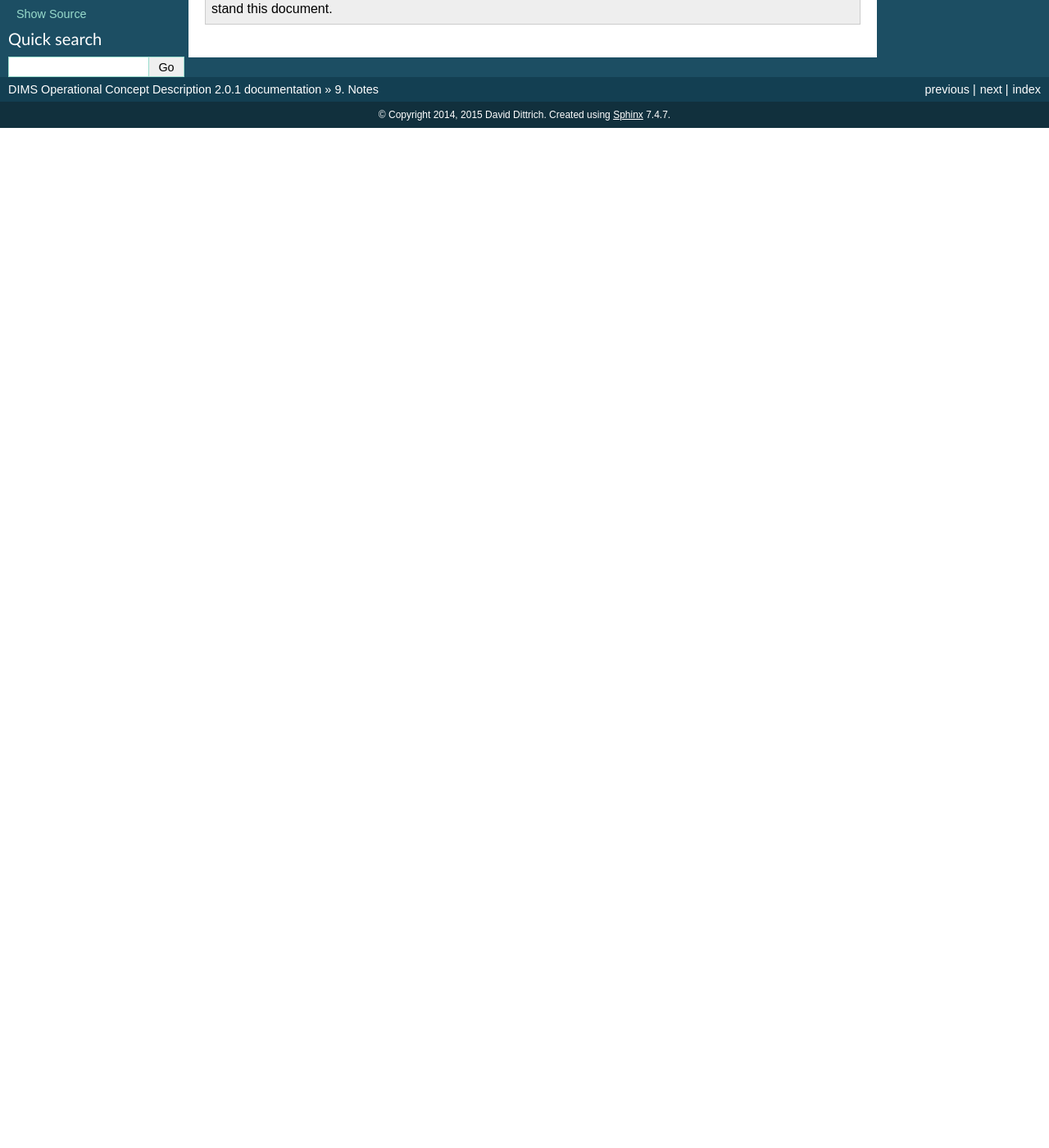
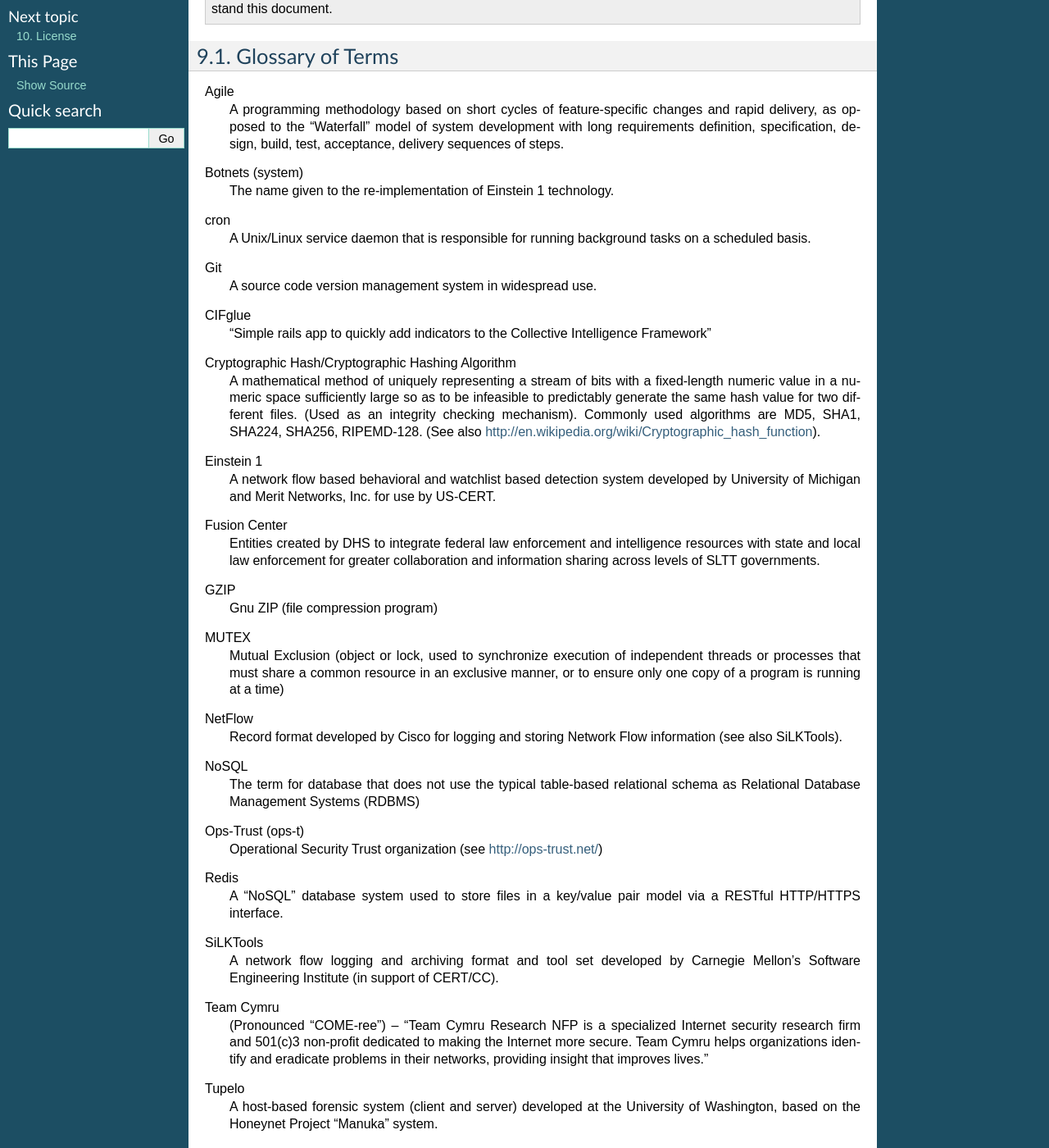
Before and after one commit to uw-dims/dims-ocd, a Sphinx documentation site: the page built from source/notes.rst, in a window 1280 px wide and 1400 px high, scrolled down 192 px. Shown: the whole window at 82% size. Built offline with Sphinx 7.4.7, drawn with Linux system fonts in a browser that asks for light colours; before the commit the page ends 900 px from its top, so only the background shows below that; some of the changed text lies outside the part shown.

Commit message:
Add glossary and acronym list

```diff
--- a/source/notes.rst
+++ b/source/notes.rst
@@ -10,3 +10,241 @@
    rationale). This section shall include an alphabetical listing of all
    acronyms, abbreviations, and their meanings as used in this document and a
    list of any terms and definitions needed to understand this document.
+
+.. _glossary:
+
+Glossary of Terms
+-----------------
+
+.. glossary::
+
+Agile
+    A programming methodology based on short cycles of feature-specific changes
+    and rapid delivery, as opposed to the “Waterfall” model of system
+    development with long requirements definition, specification, design,
+    build, test, acceptance, delivery sequences of steps.
+
+Botnets (system)
+    The name given to the re-implementation of Einstein 1 technology.
+
+cron
+    A Unix/Linux service daemon that is responsible for running background tasks on a scheduled basis.
+
+Git
+    A source code version management system in widespread use.
+
+CIFglue
+    "Simple rails app to quickly add indicators to the Collective Intelligence Framework"
+
+Cryptographic Hash/Cryptographic Hashing Algorithm
+    A mathematical method of uniquely representing a stream of bits with a
+    fixed-length numeric value in a numeric space sufficiently large so as to
+    be infeasible to predictably generate the same hash value for two different
+    files. (Used as an integrity checking mechanism). Commonly used algorithms
+    are MD5, SHA1, SHA224, SHA256, RIPEMD-128. (See also
+    http://en.wikipedia.org/wiki/Cryptographic_hash_function).
+
+Einstein 1
+    A network flow based behavioral and watchlist based detection system
+    developed by University of Michigan and Merit Networks, Inc. for use by
+    US-CERT.
+
+Fusion Center
+    Entities created by DHS to integrate federal law enforcement and
+    intelligence resources with state and local law enforcement for greater
+    collaboration and information sharing across levels of SLTT governments.
+
+GZIP
+    Gnu ZIP (file compression program)
+
+MUTEX
+    Mutual Exclusion (object or lock, used to synchronize execution of
+    independent threads or processes that must share a common resource in an
+    exclusive manner, or to ensure only one copy of a program is running at a
+    time)
+
+NetFlow
+    Record format developed by Cisco for logging and storing Network Flow
+    information (see also SiLKTools).
+
+NoSQL
+    The term for database that does not use the typical table-based relational
+    schema as Relational Database Management Systems (RDBMS)
+
+Ops-Trust (ops-t)
+    Operational Security Trust organization (see http://ops-trust.net/)
+
+Redis
+    A "NoSQL" database system used to store files in a key/value pair model via
+    a RESTful HTTP/HTTPS interface.
+
+SiLKTools
+    A network flow logging and archiving format and tool set developed by
+    Carnegie Mellon’s Software Engineering Institute (in support of CERT/CC).
+
+Team Cymru
+    (Pronounced "COME-ree") – "Team Cymru Research NFP is a specialized
+    Internet security research firm and 501(c)3 non-profit dedicated to making
+    the Internet more secure. Team Cymru helps organizations identify and
+    eradicate problems in their networks, providing insight that improves
+    lives."
+
+Tupelo
+    A host-based forensic system (client and server) developed at the
+    University of Washington, based on the Honeynet Project “Manuka” system.
+
+.. _acronyms:
+
+List of Acronyms
+----------------
+
+.. glossary::
+
+AAA
+    Authentication, Authorization, and Accounting
+
+AMQP
+    Advanced Message Queuing Protocol
+
+AS
+    Autonomous System
+
+ASN
+    Autonomous System Number
+
+CI
+    Critical Infrastructure
+
+CIDR
+    Classless Internet Domain Routing
+
+CIF
+    Collective Intelligence Framework
+
+CIP
+    Critical Infrastructure Protection
+
+CISO
+    Chief Information and Security Officer
+
+COA
+    Course of Action (steps to Respond and Recover)
+
+CONOPS
+    Concept of Operations
+
+CRADA
+    Cooperative Research and Development Agreement
+
+CSIRT
+    Computer Security Incident Response Team
+
+CSV
+    Comma-separated Value (a semi-structured file format)
+
+DIMS
+    Distributed Incident Management System
+
+DNS
+    Domain Name System
+
+DoS
+    Denial of Service
+
+DDoS
+    Distributed Denial of Service
+
+EO
+    Executive Order
+
+HSPD
+    Homeland Security Presidential Directive
+
+ICT
+    Information and Communication Technology
+
+IOC
+    Indicators of Compromise
+
+IP
+    Internet Protocol (TCP and UDP are examples of Internet Protocols)
+
+IRC
+    Internet Relay Chat (an instant messaging system)
+
+JSON
+    JavaScript Object Notation
+
+MAPP
+    Microsoft Active Protections Program
+
+MNS
+    Mission Needs Statement
+
+NCFTA
+    National Cyber-Forensics & Training Alliance
+
+NTP
+    Network Time Protocol (a service exploited to perform reflected/amplified
+    DDoS attacks by spoofing the source address of requests, where the much
+    larger responses flood the victim)
+
+OODA
+    Observe, Orient, Decide, and Act (also known as the “Boyd Cycle”)
+
+PPD
+    Presidential Policy Directive
+
+PRISEM
+    Public Regional Information Security Event Management
+
+RBAC
+    Role Based Access Control
+
+RESTful
+    Representational State Transfer web service API
+
+RPC
+    Remote Procedure Call
+
+SCADA
+    Supervisory Control and Data Acquisition
+
+SIEM
+    Security Information Event Management (sometimes referred to as Security Event Information Management, Security Event Monitoring, causing some to pronounce it as "sim-sem".)
+
+SLTT
+    State, Local, Territorial, and Tribal (classification of non-federal government entities)
+
+SOC
+    Security Operations Center
+
+SoD
+    Security on Demand (PRISEM project support vendor)
+
+SSH
+    Secure Shell
+
+STIX
+    Structure Threat Information Expression. A standard for information exchange developed by MITRE in support of DHS US-CERT.
+
+TAXII
+    Trusted Automated Exchange of Indicator Information
+
+TCP
+    Transmission Control Protocol (one of the Internet Protocols)
+
+TLP
+    Traffic Light Protocol
+
+TTP
+    Tools, Tactics, and Procedures
+
+UC
+    Use Case
+
+UDP
+    Unreliable Datagram Protocol (one of the Internet Protocols)
+
+WCX
+    Western Cyber Exchange
```
